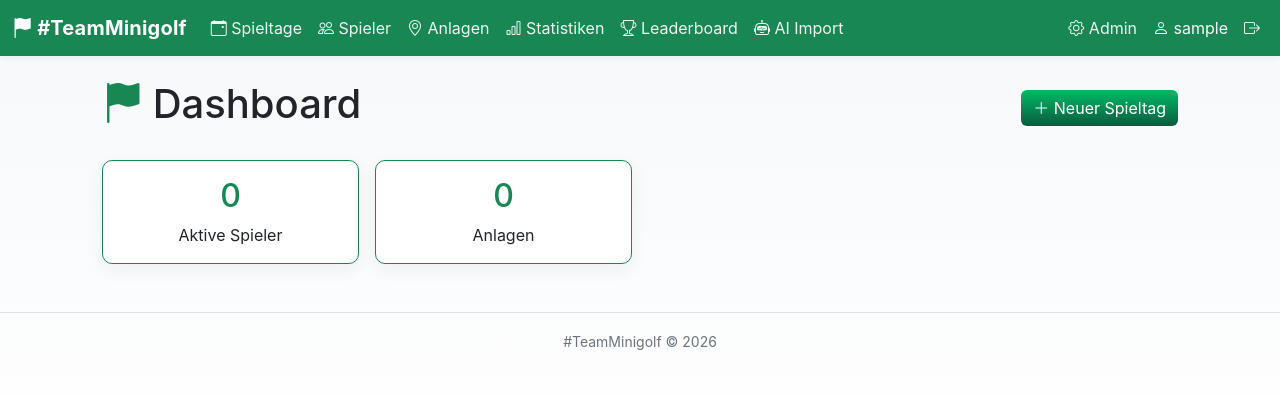
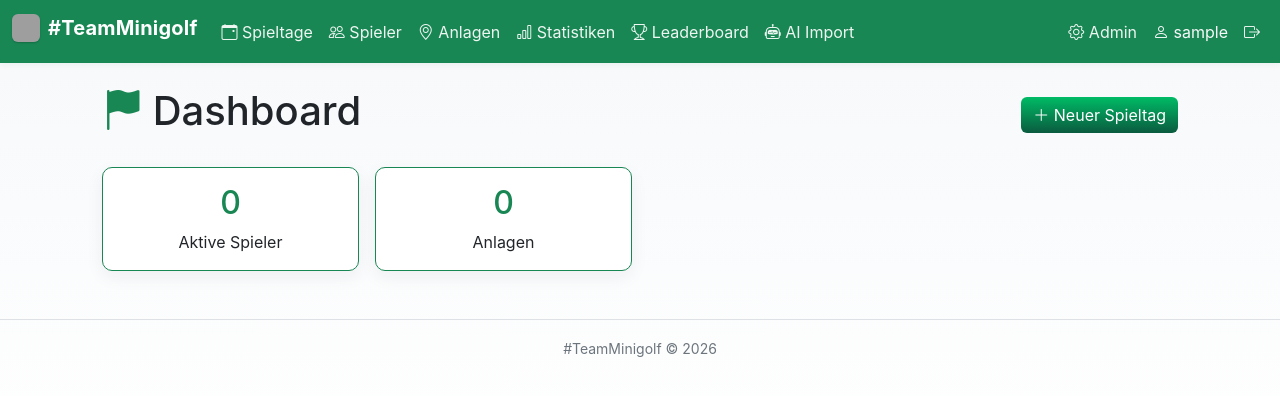
Before and after one commit to Khorrer/TeamMinigolf, a Django app: page / in a window 1280 px wide. Shown: the top 396 px of the page. Run offline with Django 5.2, Linux system fonts and the light colour scheme; the visitor is signed in with stand-in values (Sample User, id 1); data that the repository does not hold is empty; some libraries are stand-ins or nearby versions; grey boxes are pictures that could not be loaded.

Commit message:
add picture

```diff
--- a/app/core/templates/core/desktop/base.html
+++ b/app/core/templates/core/desktop/base.html
@@ -36,7 +36,10 @@
   <nav class="navbar navbar-expand navbar-dark bg-success">
     <div class="container-fluid">
       <a class="navbar-brand" href="{% url 'dashboard' %}">
-        <i class="bi bi-flag-fill"></i> #TeamMinigolf
+        <span class="brand-mark">
+          <img src="{% static 'css/core/img/GOLF_LOGO.png' %}" alt="TeamMinigolf Logo" class="brand-logo" width="28" height="28">
+          <span>#TeamMinigolf</span>
+        </span>
       </a>
       <div class="navbar-collapse">
         {% if not request.mobile %}
--- a/app/static/css/style.css
+++ b/app/static/css/style.css
@@ -20,6 +20,16 @@ body{
 
 /* Navbar */
 .navbar-brand { font-weight:700; letter-spacing:0.2px; }
+.brand-mark {
+  display: inline-flex;
+  align-items: center;
+  gap: 8px;
+}
+.brand-logo {
+  border-radius: 6px;
+  object-fit: cover;
+  box-shadow: 0 1px 2px rgba(0, 0, 0, 0.2);
+}
 .navbar { box-shadow: 0 2px 6px rgba(11,102,51,0.06); }
 .navbar .nav-link { color: rgba(255,255,255,0.92); }
 .navbar .nav-link:hover { color: #fff; }
```
Also changed, not shown: app/core/templates/core/mobile/components/_header.html (+20 -1 lines), .github/workflows/CI.yml.
